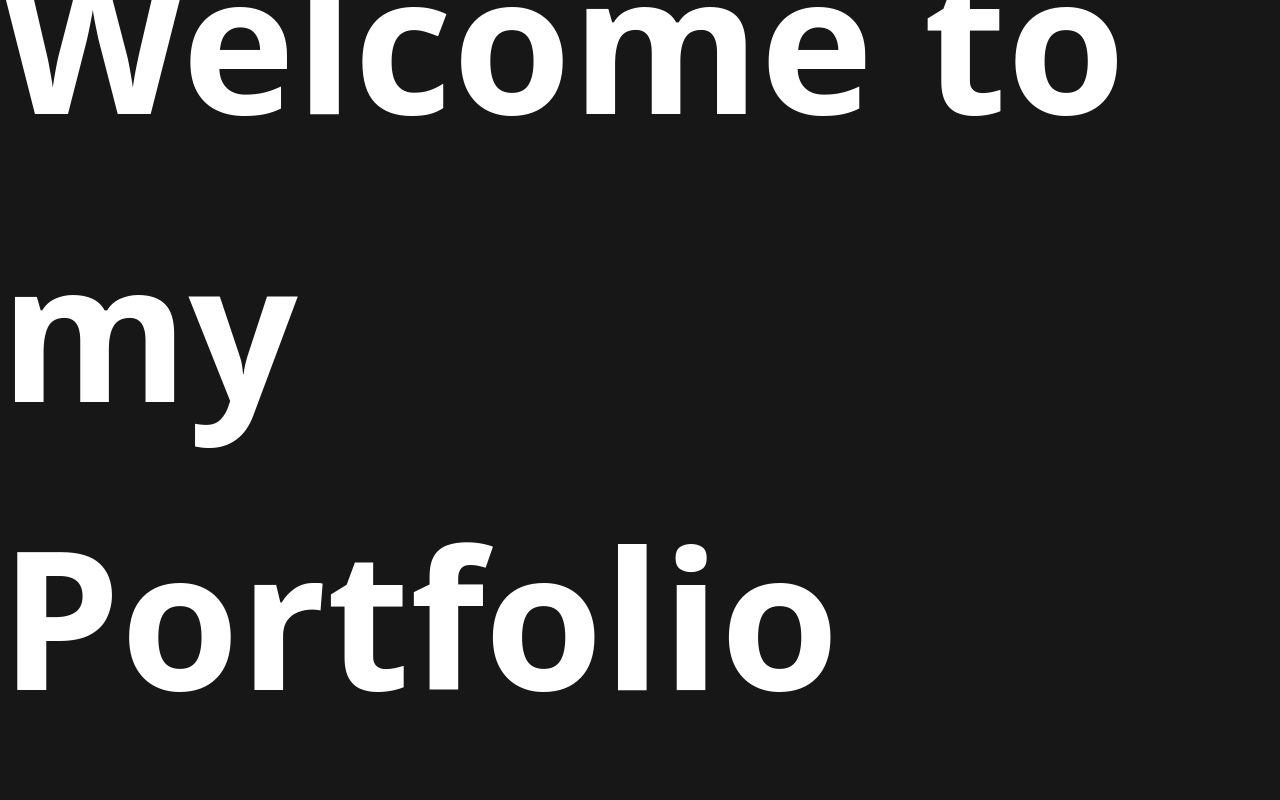
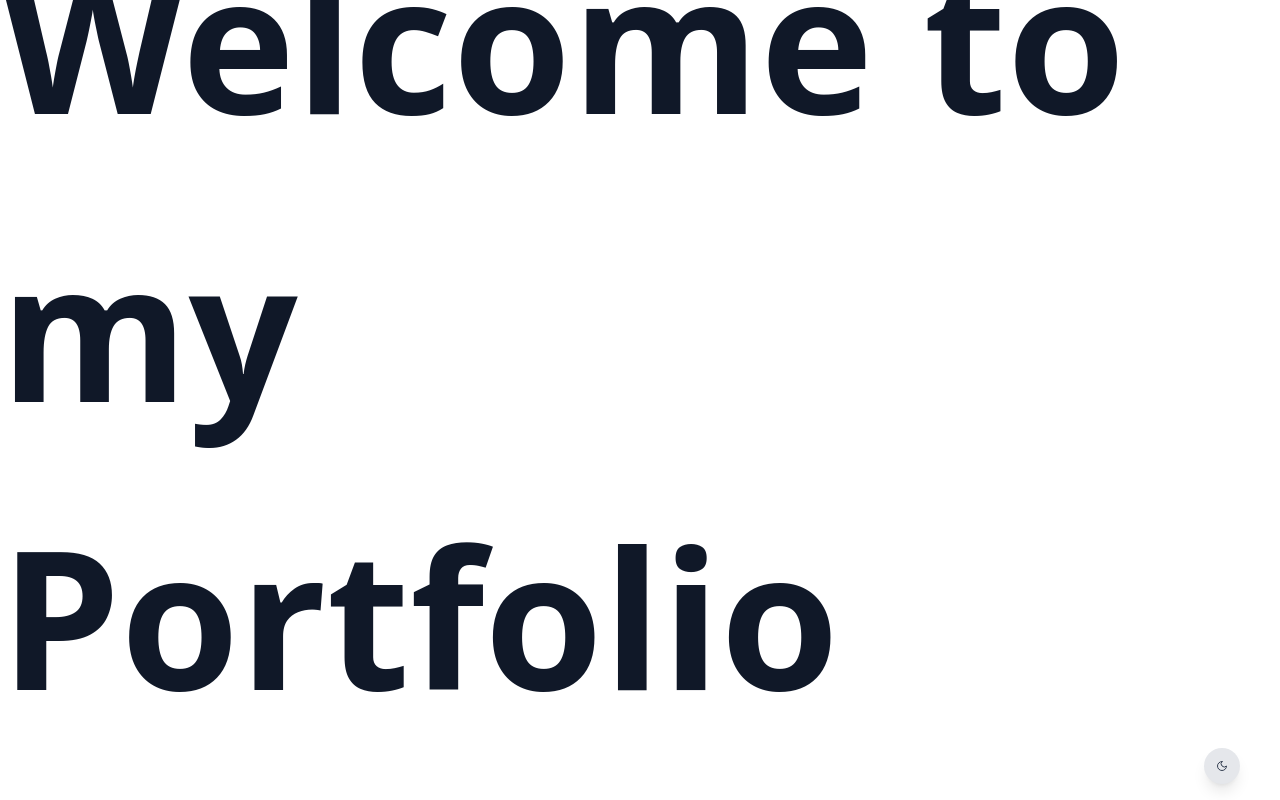
Before and after one commit to Arthurdevelops/Creative-Portfolio, a Next.js app: page / in a window 1280 px wide. Built offline with nearby package versions, Linux system fonts and the light colour scheme.

Commit message:
add dark/light mode

```diff
--- a/package.json
+++ b/package.json
@@ -11,6 +11,7 @@
   "dependencies": {
     "@heroicons/react": "^2.2.0",
     "framer-motion": "^12.7.3",
+    "lucide-react": "^0.510.0",
     "motion": "^12.7.3",
     "next": "15.3.0",
     "react": "^19.0.0",
--- /dev/null
+++ b/src/app/components/ThemeToggle.tsx
@@ -0,0 +1,34 @@
+"use client";
+
+import { useState, useEffect } from "react";
+import { Moon, Sun } from "lucide-react";
+
+export default function ThemeToggle() {
+  const [darkMode, setDarkMode] = useState(false);
+
+  useEffect(() => {
+    if (window.matchMedia("(prefers-color-scheme: dark)").matches) {
+      setDarkMode(true);
+      document.documentElement.classList.add("dark");
+    }
+  }, []);
+
+  const toggleTheme = () => {
+    setDarkMode(!darkMode);
+    document.documentElement.classList.toggle("dark");
+  };
+
+  return (
+    <button
+      onClick={toggleTheme}
+      className="fixed bottom-4 right-10 p-3 rounded-full bg-gray-200 dark:bg-gray-800 hover:bg-gray-300 dark:hover:bg-gray-700 transition-colors duration-200 shadow-lg"
+      aria-label="Toggle theme"
+    >
+      {darkMode ? (
+        <Sun className="w-3 h-3 text-yellow-500" />
+      ) : (
+        <Moon className="w-3 h-3 text-gray-700" />
+      )}
+    </button>
+  );
+}
--- a/src/app/components/blades/ThreeImagesBlade.tsx
+++ b/src/app/components/blades/ThreeImagesBlade.tsx
@@ -27,7 +27,7 @@ export default function ThreeImagesBlade({ images }: ThreeImagesBladeProps) {
                 className="object-cover rounded-lg"
               />
             </div>
-            <Text variant="body" className="text-gray-300">
+            <Text variant="body" className="dark:text-gray-300">
               {image.description}
             </Text>
           </div>
--- a/src/app/components/blades/TitleSubtitleDescriptionBlade.tsx
+++ b/src/app/components/blades/TitleSubtitleDescriptionBlade.tsx
@@ -15,13 +15,13 @@ export default function TitleSubtitleDescriptionBlade({
 }: TitleSubtitleDescriptionBladeProps) {
   return (
     <div className="mb-12">
-      <Text variant="h2" className="text-white mb-2">
+      <Text variant="h2" className="dark:text-white mb-2">
         {title}
       </Text>
-      <Text variant="h3" className="text-gray-400 mb-4">
+      <Text variant="h3" className="text-gray-700 dark:text-gray-400 mb-4">
         {subtitle}
       </Text>
-      <Text variant="body" className="text-gray-300">
+      <Text variant="body" className="dark:text-gray-300">
         {description}
       </Text>
     </div>
--- a/src/app/components/blades/TitleSubtitleDescriptionOnSideBlade.tsx
+++ b/src/app/components/blades/TitleSubtitleDescriptionOnSideBlade.tsx
@@ -17,15 +17,15 @@ export default function TitleSubtitleDescriptionOnSideBlade({
     <div className="mb-12">
       <div className="grid grid-cols-1 md:grid-cols-2 gap-8 items-start">
         <div className="my-auto">
-          <Text variant="h2" className="text-white mb-2">
+          <Text variant="h2" className="dark:text-white mb-2">
             {title}
           </Text>
-          <Text variant="h3" className="text-gray-400">
+          <Text variant="h3" className="dark:text-gray-400">
             {subtitle}
           </Text>
         </div>
-        <div className="bg-gray-800/50 p-6 rounded-lg">
-          <Text variant="body" className="text-gray-300">
+        <div className="bg-gray-800 dark:bg-gray-800/50 p-6 rounded-lg">
+          <Text variant="body" className="text-white dark:text-gray-300">
             {description}
           </Text>
         </div>
--- a/src/app/components/organisms/ProjectCard.tsx
+++ b/src/app/components/organisms/ProjectCard.tsx
@@ -28,7 +28,7 @@ const ProjectCard: React.FC<ProjectCardProps> = ({
 
   return (
     <div
-      className="bg-white rounded-lg shadow-lg overflow-hidden w-80 hover:scale-105 transition-transform duration-300 cursor-pointer"
+      className="bg-gray-900 dark:bg-white rounded-lg shadow-lg overflow-hidden w-80 hover:scale-105 transition-transform duration-300 cursor-pointer"
       onClick={handleClick}
     >
       <div className="h-48 bg-gray-200">
@@ -41,10 +41,10 @@ const ProjectCard: React.FC<ProjectCardProps> = ({
         />
       </div>
       <div className="p-4">
-        <Text variant="h3" className="mb-2 text-black">
+        <Text variant="h3" className="mb-2 text-white dark:text-black">
           {title}
         </Text>
-        <Text variant="body" className="text-gray-600 mb-4">
+        <Text variant="body" className="text-gray-200 dark:text-black mb-4">
           {description}
         </Text>
         <TagList tags={technologies} />
--- a/src/app/components/sections/HeroSection.tsx
+++ b/src/app/components/sections/HeroSection.tsx
@@ -12,7 +12,7 @@ export default function HeroSection() {
   }
 
   return (
-    <section className="flex flex-col items-center justify-center h-screen bg-black-900 text-white snap-start">
+    <section className="flex flex-col items-center justify-center h-screen snap-start">
       <div className="flex flex-col items-center gap-8">
         <motion.div
           initial={{ opacity: 0, y: 20 }}
@@ -30,7 +30,7 @@ export default function HeroSection() {
           transition={{ delay: 1.2, duration: 0.8 }}
         >
           <ScrollArrow
-            className="mt-8 text-white/80 hover:text-white transition-colors"
+            className="mt-8"
             onClick={scrollToProjects}
             iconClassName="w-20 h-20"
           />
--- a/src/app/components/sections/ProjectsSection.tsx
+++ b/src/app/components/sections/ProjectsSection.tsx
@@ -1,8 +1,6 @@
 "use client";
 
 import ProjectCard from "../organisms/ProjectCard";
-import Rectangle from "../atoms/Rectangle";
-import Circle from "../atoms/Circle";
 import projectsData from "@/app/data/projects.json";
 import { ProjectsData } from "@/app/types/blades";
 
@@ -12,7 +10,7 @@ export default function ProjectsSection() {
   return (
     <section
       id="projects"
-      className="flex flex-col items-center justify-center min-h-screen bg-black-900 text-white snap-start"
+      className="flex flex-col items-center justify-center min-h-screen snap-start"
     >
       <h2 className="text-3xl font-medium my-8">Mes Projets</h2>
       <div className="grid grid-cols-1 lg:grid-cols-2 gap-30 p-6 max-w-7xl">
@@ -28,28 +26,6 @@ export default function ProjectsSection() {
           </div>
         ))}
       </div>
-      <Rectangle
-        color="bg-rose-500"
-        width="w-[10px]"
-        height="h-[400px]"
-        className="relative bottom-180 left-150"
-        animationType="bounce"
-      />
-      <Rectangle
-        color="bg-purple-400"
-        width="w-[10px]"
-        height="h-[600px]"
-        className="relative bottom-290 right-180"
-        animationType="bounce"
-        duration={10}
-      />
-      <Circle
-        color="bg-blue-400"
-        size="w-[50px] h-[50px]"
-        animationType="slide"
-        className="relative bottom-290 left-100"
-        duration={10}
-      />
     </section>
   );
 }
--- a/src/app/globals.css
+++ b/src/app/globals.css
@@ -1,4 +1,6 @@
 @import "tailwindcss";
+
+@custom-variant dark (&:where(.dark, .dark *));
 
 @theme inline {
   /* color */
--- a/src/app/layout.tsx
+++ b/src/app/layout.tsx
@@ -1,6 +1,7 @@
 import type { Metadata } from "next";
 import { Work_Sans } from "next/font/google";
 import "./globals.css";
+import ThemeToggle from "./components/ThemeToggle";
 
 export const metadata: Metadata = {
   title: "Arthur's world",
@@ -20,7 +21,10 @@ export default function RootLayout({
 }>) {
   return (
     <html lang="en" className={workSans.variable}>
-      <body className="font-sans">{children}</body>
+      <body className="font-sans bg-white dark:bg-black-900 text-gray-900 dark:text-white transition-colors duration-200">
+        {children}
+        <ThemeToggle />
+      </body>
     </html>
   );
 }
--- a/src/app/projects/[slug]/page.tsx
+++ b/src/app/projects/[slug]/page.tsx
@@ -55,7 +55,7 @@ export default function ProjectPage({ params }: { params: { slug: string } }) {
   }
 
   return (
-    <main className="min-h-screen bg-black-900 text-white p-8">
+    <main className="min-h-screen p-8">
       <div className="max-w-4xl mx-auto">
         <Link
           href="/#projects"
@@ -78,7 +78,7 @@ export default function ProjectPage({ params }: { params: { slug: string } }) {
         </Link>
 
         <div className="mb-8">
-          <Text variant="h1" className="text-white mb-4">
+          <Text variant="h1" className="mb-4">
             {project.title}
           </Text>
           <div className="relative w-full h-[400px] mb-8">
```
Also changed, not shown: 1 other file (tests, documents, lock files or other folders).
